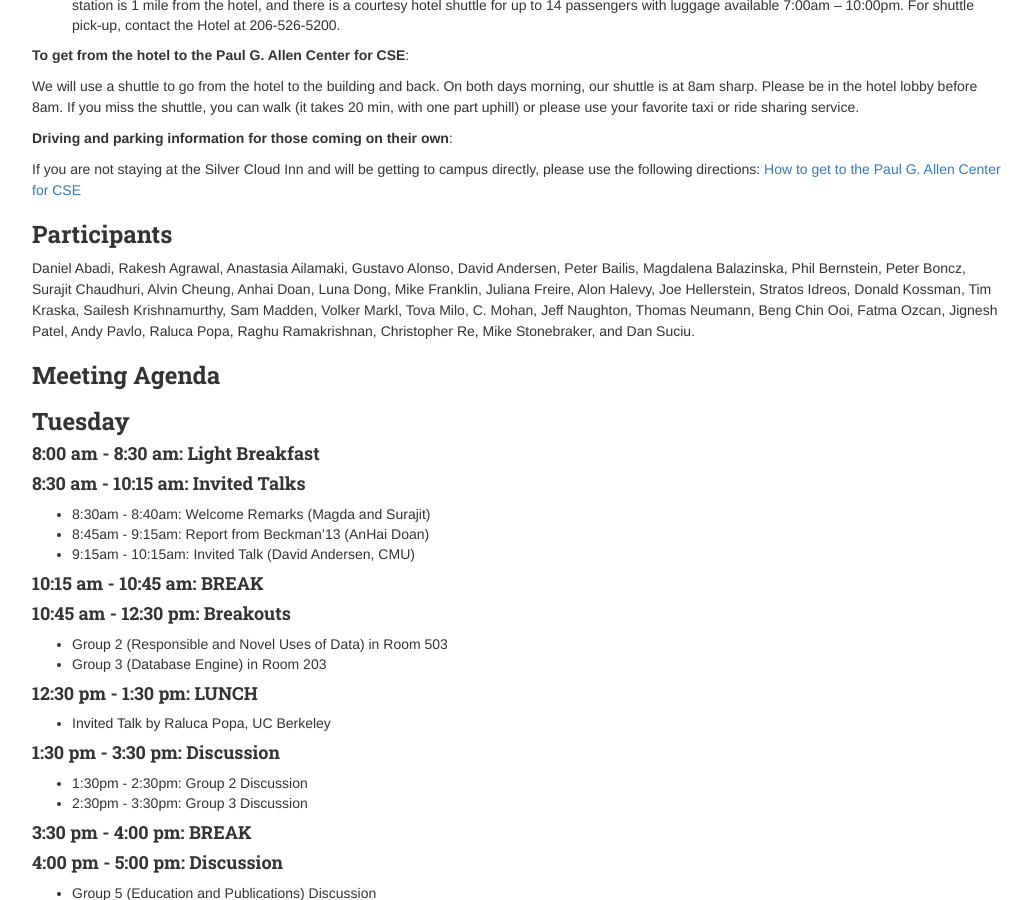
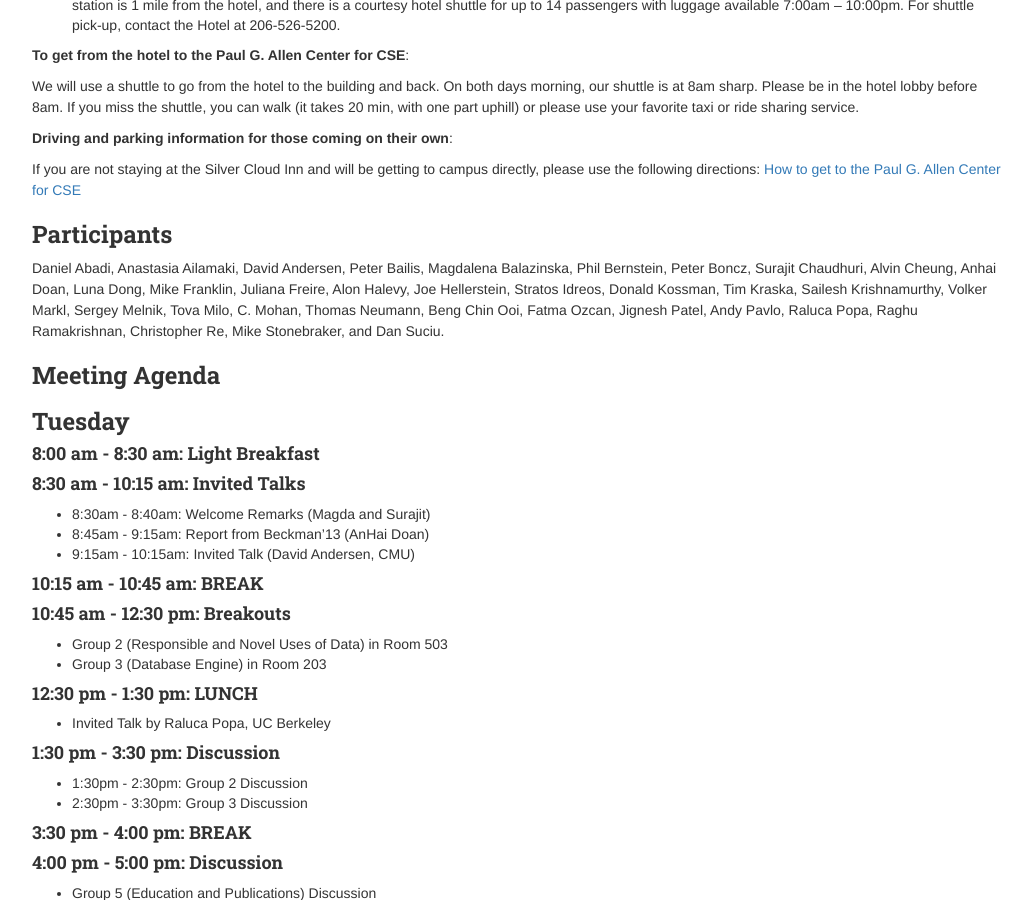
Before and after one commit to uwdb/website, a Jekyll site: the page built from events/other/2018/database_self_assessment_2018.markdown, in a window 1280 px wide and 900 px high, scrolled down 724 px. Shown: the whole window, without its empty margins (123-1153 px from the left). Built offline with Jekyll 4.4.1, drawn with Linux system fonts in a browser that asks for light colours; nearby versions of some CDN libraries.

Commit message:
Update database_self_assessment_2018.markdown

```diff
--- a/events/other/2018/database_self_assessment_2018.markdown
+++ b/events/other/2018/database_self_assessment_2018.markdown
@@ -47,7 +47,7 @@
 
 ### **Participants**
 
-Daniel Abadi, Rakesh Agrawal, Anastasia Ailamaki, Gustavo Alonso, David Andersen, Peter Bailis, Magdalena Balazinska, Phil Bernstein, Peter Boncz, Surajit Chaudhuri, Alvin Cheung, Anhai Doan, Luna Dong, Mike Franklin, Juliana Freire, Alon Halevy, Joe Hellerstein, Stratos Idreos, Donald Kossman, Tim Kraska, Sailesh Krishnamurthy, Sam Madden, Volker Markl, Tova Milo, C. Mohan, Jeff Naughton, Thomas Neumann, Beng Chin Ooi, Fatma Ozcan, Jignesh Patel, Andy Pavlo, Raluca Popa, Raghu Ramakrishnan, Christopher Re, Mike Stonebraker, and Dan Suciu.
+Daniel Abadi, Anastasia Ailamaki, David Andersen, Peter Bailis, Magdalena Balazinska, Phil Bernstein, Peter Boncz, Surajit Chaudhuri, Alvin Cheung, Anhai Doan, Luna Dong, Mike Franklin, Juliana Freire, Alon Halevy, Joe Hellerstein, Stratos Idreos, Donald Kossman, Tim Kraska, Sailesh Krishnamurthy, Volker Markl, Sergey Melnik, Tova Milo, C. Mohan, Thomas Neumann, Beng Chin Ooi, Fatma Ozcan, Jignesh Patel, Andy Pavlo, Raluca Popa, Raghu Ramakrishnan, Christopher Re, Mike Stonebraker, and Dan Suciu.
 
 
 ### **Meeting Agenda**
```
